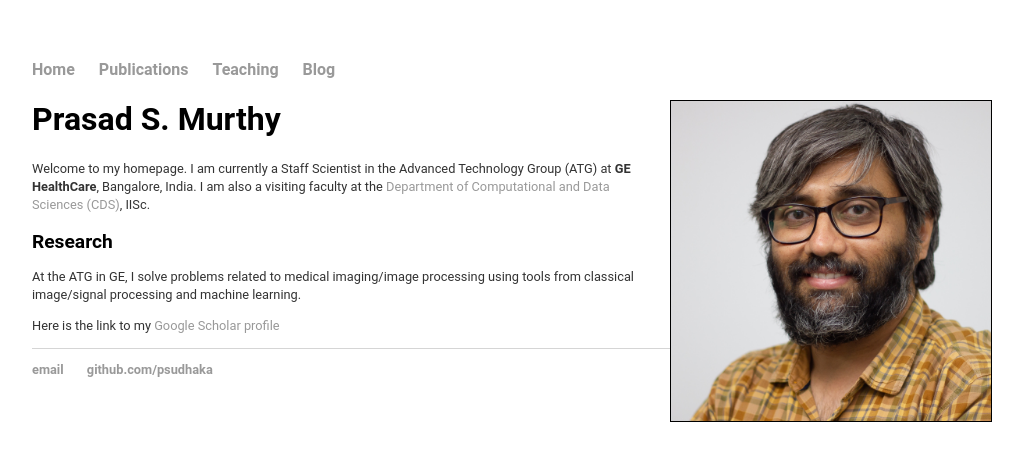
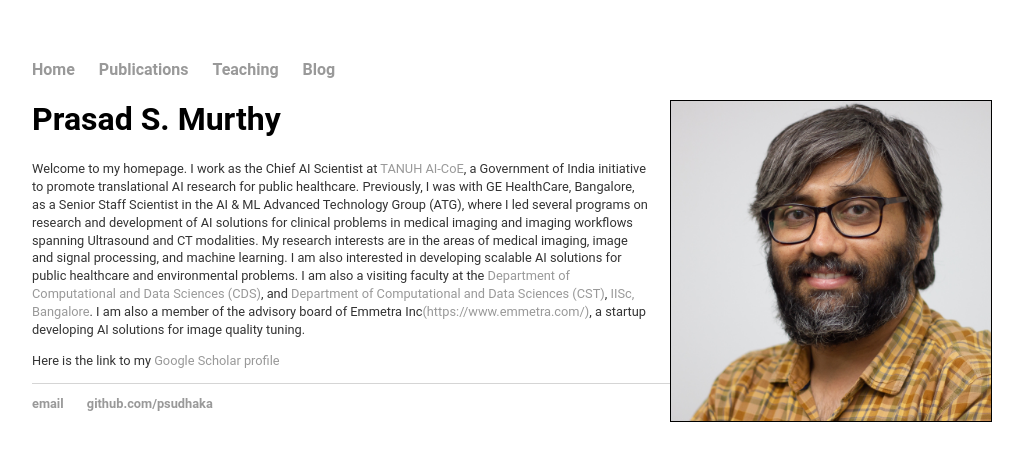
Before and after one commit to psudhaka/psudhaka.github.io, a Jekyll site: the page built from index.html, in a window 1280 px wide. Shown: the top 461 px of the page, without its empty margins (128-1151 px from the left). Built offline with Jekyll 4.4.1, drawn with Linux system fonts in a browser that asks for light colours.

Commit message:
Modified bio

```diff
--- a/index.html
+++ b/index.html
@@ -21,7 +21,9 @@ img {
 	<h1>Prasad S. Murthy</h1>
 	<p>
 		<!--<img src="PS.jpg" alt="PS" width="300" height="400">-->
-		Welcome to my homepage. I am currently a Staff Scientist in the Advanced Technology Group (ATG) at <b>GE HealthCare</b>, Bangalore, India. I am also a visiting faculty at the <a target="_blank" href="https://cds.iisc.ac.in/">Department of Computational and Data Sciences (CDS)</a>, IISc.
+		Welcome to my homepage. I work as the Chief AI Scientist at <a target="_blank" href="https://www.tahuh.ai/">TANUH AI-CoE</a>, a Government of India initiative to promote translational AI research for public healthcare. Previously, I was with GE HealthCare, Bangalore, as a Senior Staff Scientist in the AI & ML Advanced Technology Group (ATG), where I led several programs on research and development of AI solutions for clinical problems in medical imaging and imaging workflows spanning Ultrasound and CT modalities. My research interests are in the areas of medical imaging, image and signal processing, and machine learning. I am also interested in developing scalable AI solutions for public healthcare and environmental problems.
+
+		I am also a visiting faculty at the <a target="_blank" href="https://cds.iisc.ac.in/">Department of Computational and Data Sciences (CDS)</a>, and <a target="_blank" href="https://cst.iisc.ac.in/">Department of Computational and Data Sciences (CST)</a>, <a target="_blank" href="https://www.iisc.ac.in/">IISc, Bangalore</a>. I am also a member of the advisory board of Emmetra Inc<a target="_blank" href="https://www.emmetra.com/">(https://www.emmetra.com/)</a>, a startup developing AI solutions for image quality tuning.
 
 
 		<!--Prior to this, I spent
@@ -36,9 +38,9 @@ img {
 	industry developing signal processing algorithms for video and image processing.
 	</p> -->
 
-	<h2>Research</h2>
+	<!-- <h2>Research</h2>
   	<p>At the ATG in GE, I solve problems related to medical imaging/image processing using tools from classical image/signal processing
-  	and machine learning. </p>
+  	and machine learning. </p> -->
 
     <p>Here is the link to my <a target="_blank" href="https://scholar.google.co.in/citations?user=HEyAlnwAAAAJ">Google Scholar profile</a></p>
 
```
